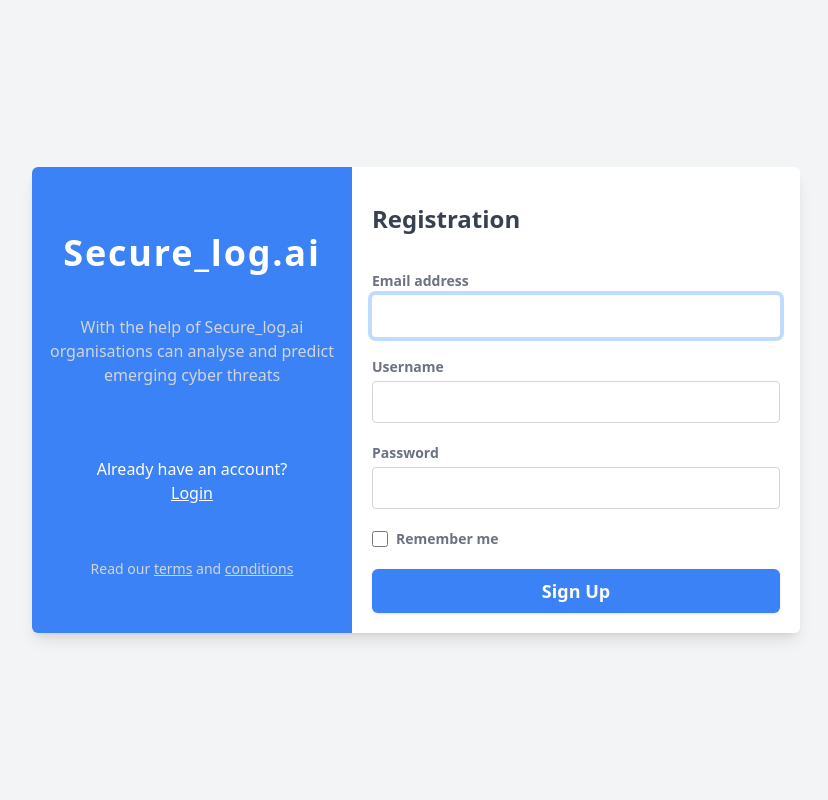
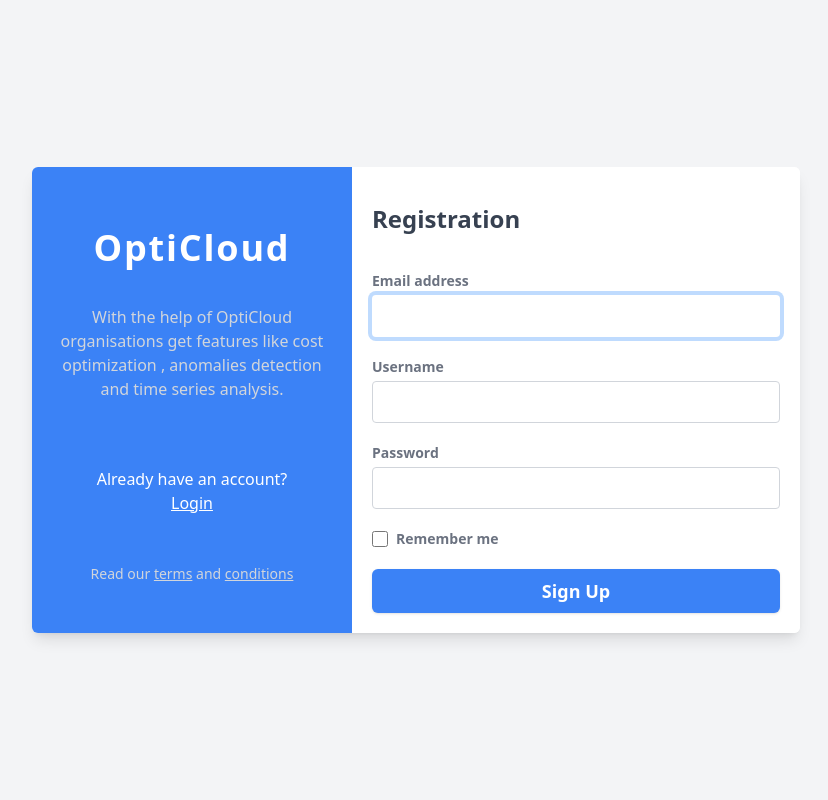
Before and after one commit to gitone912/opticloud, a Django app: page /signup/ in a window 1280 px wide. Shown: the whole page, without its empty margins (224-1052 px from the left). Run offline with Django 4.2, Linux system fonts and the light colour scheme; some libraries are stand-ins or nearby versions.

Commit message:
mackhait

```diff
--- a/templates/register.html
+++ b/templates/register.html
@@ -17,10 +17,10 @@
         class="p-4 py-6 text-white bg-blue-500 md:w-80 md:flex-shrink-0 md:flex md:flex-col md:items-center md:justify-evenly"
       >
         <div class="my-3 text-4xl font-bold tracking-wider text-center">
-          <a href="#">Secure_log.ai</a>
+          <a href="#"> OptiCloud</a>
         </div>
         <p class="mt-6 font-normal text-center text-gray-300 md:mt-0">
-            With the help of Secure_log.ai organisations can analyse and predict emerging cyber threats
+          With the help of OptiCloud organisations get features like cost optimization , anomalies detection and time series analysis.
         </p>
         <p class="flex flex-col items-center justify-center mt-10 text-center">
           <span>Already have an account?</span>
```
